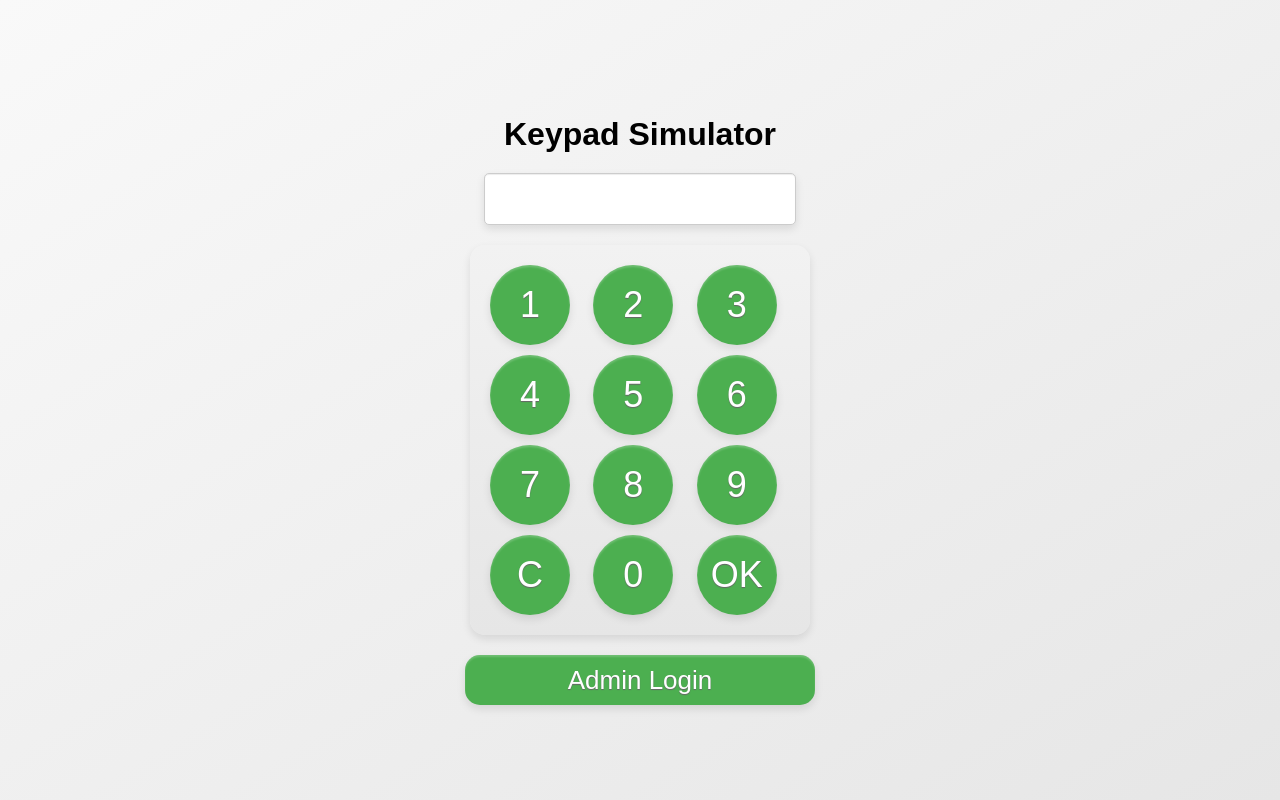
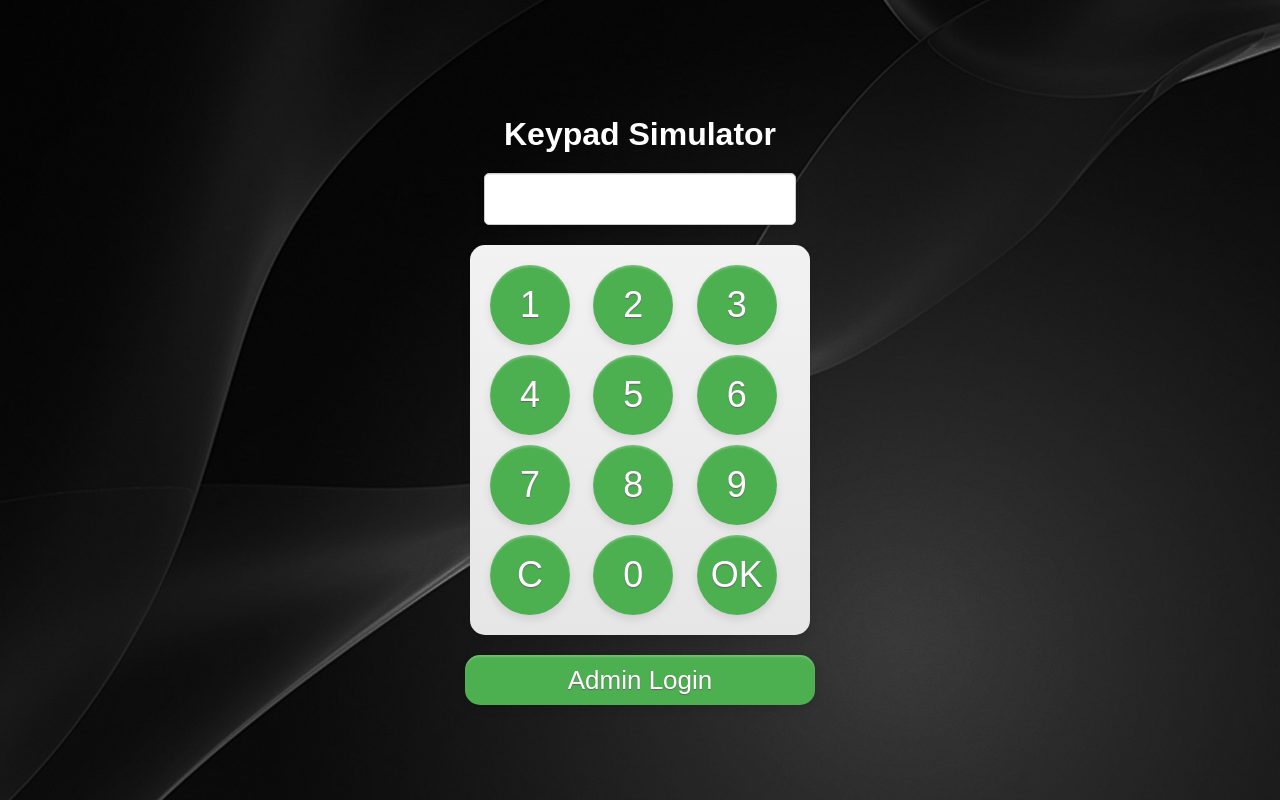
Before and after one commit to Paul1404/1_RPI-Keypad-Project, a website: page public/index.html in a window 1280 px wide. Drawn offline with Linux system fonts and the light colour scheme.

Commit message:
Changes to the Log-Messages + Design

```diff
--- a/app.js
+++ b/app.js
@@ -18,7 +18,7 @@ let db = new sqlite3.Database('./AccessControl.db', (err) => {
   if (err) {
     return console.error(err.message);
   }
-  console.log('Connected to the SQLite database.');
+  console.log('[INFO] Connected to the SQLite database.');
 });
 
 db.run('CREATE TABLE IF NOT EXISTS admin_users (username TEXT, password TEXT)', (err) => {
@@ -87,6 +87,6 @@ app.get('/admin_dashboard', (req, res) => {
 
 
 app.listen(port, () => {
-  console.log(`Server running at http://localhost:${port}/`);
-  console.log('You can add add a admin user using: npm start -- [Username] [Password]');
+  console.log(`[INFO] Server running at http://localhost:${port}/`);
+  console.log('[INFO] You can add add a admin user using: npm start -- [Username] [Password]');
 });
--- a/public/styles.css
+++ b/public/styles.css
@@ -6,6 +6,8 @@ body {
     margin: 0;
     background: linear-gradient(to bottom right, #f9f9f9, #e6e6e6);
     font-family: 'Arial', sans-serif;
+    background-image: url('Black-Abstract-Wallpaper.jpg');
+    background-size: cover; /* Adjust to 'contain' if needed */
   }
 
   #keypad-container {
@@ -14,6 +16,7 @@ body {
 
   #keypad-title {
     margin-bottom: 10px;
+    color: white;
     animation: appear 1s ease-out;
   }
 
```
Also changed, not shown: public/Black-Abstract-Wallpaper.jpg (added).
